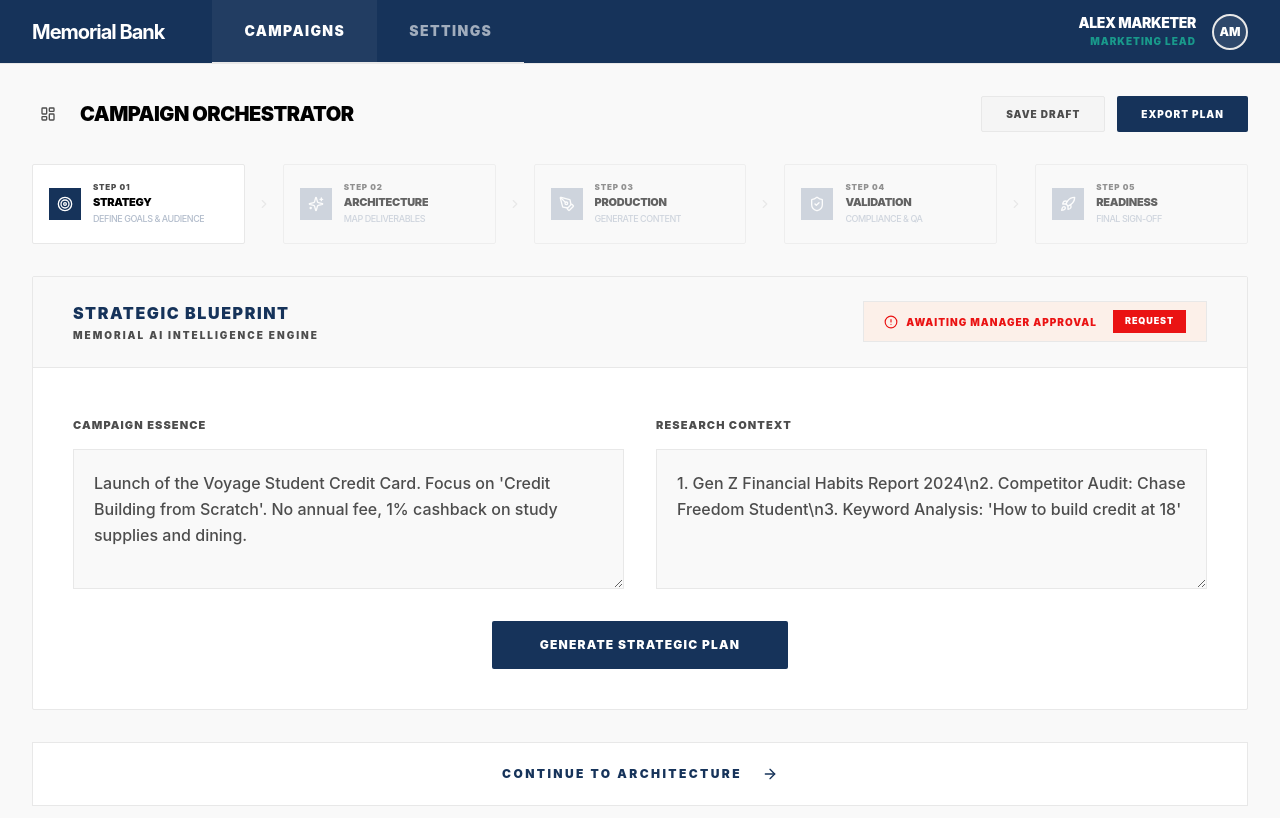
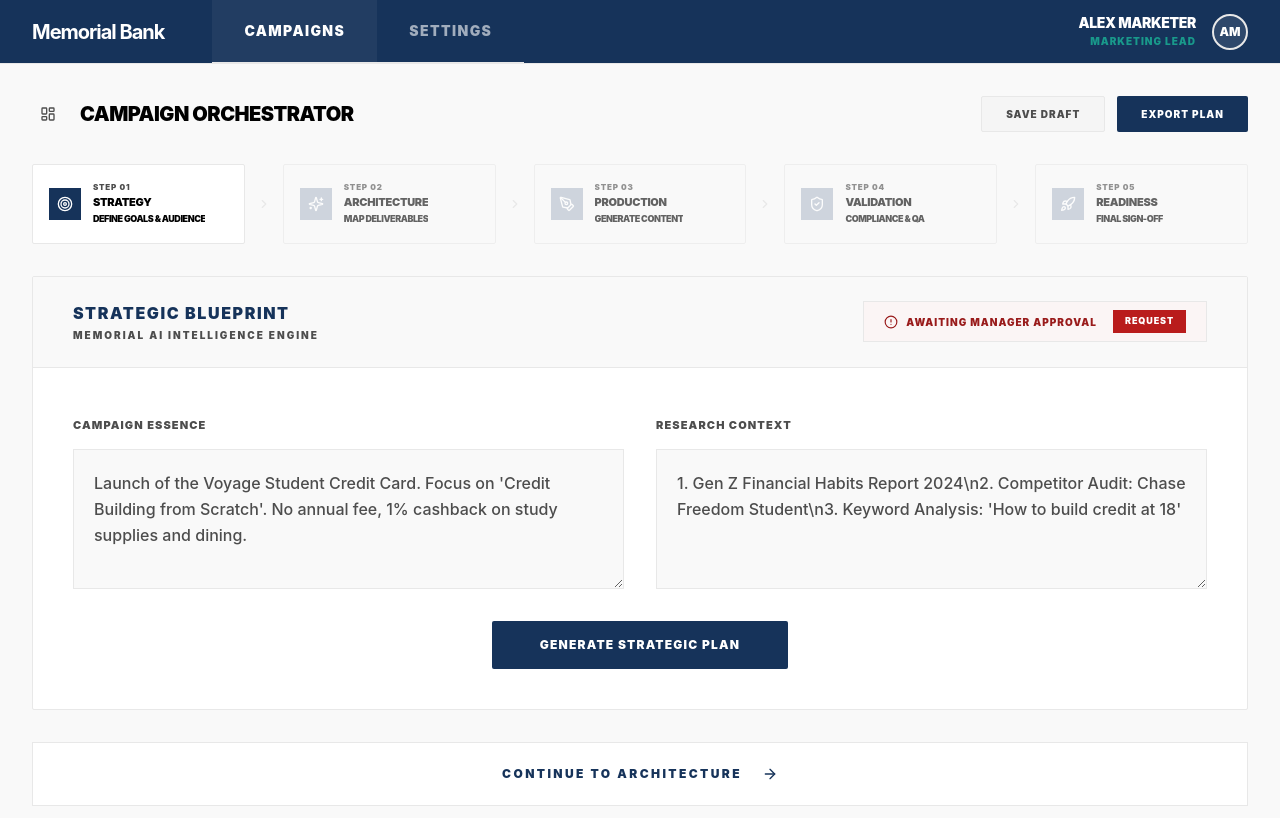
Before and after one commit to samarthdesigns/xt-marketing-demo, a React (Vite) app: page /campaign in a window 1280 px wide. Both pictures are taken after a click on the button "NEW CAMPAIGN". Shown: the top 818 px of the page. Built offline with nearby package versions, Linux system fonts and the light colour scheme.

Commit message:
[dyad] Refining UI colors and contrast - wrote 3 file(s)

```diff
--- a/src/components/campaign/Step1.tsx
+++ b/src/components/campaign/Step1.tsx
@@ -38,14 +38,14 @@ const Step1 = ({ onNext }: { onNext: () => void }) => {
             <h3 className="text-base font-black text-[#16335A] tracking-widest uppercase">Strategic Blueprint</h3>
             <p className="text-[10px] font-black text-[#4D4D4D] uppercase tracking-[0.2em] mt-0.5">Memorial AI Intelligence Engine</p>
           </div>
-          <div className="bg-[#FCF0E9] px-5 py-2 rounded-sm border border-[#EA1313]/10 flex items-center gap-4">
+          <div className="bg-red-50/50 px-5 py-2 rounded-sm border border-red-100 flex items-center gap-4">
             <div className="flex items-center gap-2">
-              <AlertCircle size={14} className="text-[#EA1313]" />
-              <p className="text-[10px] font-black text-[#EA1313] uppercase tracking-widest">Awaiting Manager Approval</p>
+              <AlertCircle size={14} className="text-red-800" />
+              <p className="text-[10px] font-black text-red-800 uppercase tracking-widest">Awaiting Manager Approval</p>
             </div>
             <button
               onClick={handleRequestApproval}
-              className="text-[9px] font-black text-white bg-[#EA1313] px-3 py-1 rounded-sm uppercase tracking-widest hover:bg-[#230B00] transition-colors"
+              className="text-[9px] font-black text-white bg-red-700 px-3 py-1 rounded-sm uppercase tracking-widest hover:bg-red-800 transition-colors"
             >
               Request
             </button>
--- a/src/components/campaign/Step5.tsx
+++ b/src/components/campaign/Step5.tsx
@@ -104,12 +104,12 @@ const Step5 = () => {
                 <p className="text-[10px] font-black text-[#4D4D4D] uppercase tracking-widest mt-1">Memorize Bank • Q3 2024</p>
               </div>
               <div className="flex items-center gap-4">
-                <div className="bg-[#FCF0E9] px-4 py-2 rounded-sm border border-[#EA1313]/10 flex items-center gap-3">
-                  <AlertCircle size={14} className="text-[#EA1313]" />
-                  <p className="text-[10px] font-black text-[#EA1313] uppercase tracking-widest">Awaiting Manager Approval</p>
+                <div className="bg-red-50/50 px-4 py-2 rounded-sm border border-red-100 flex items-center gap-3">
+                  <AlertCircle size={14} className="text-red-800" />
+                  <p className="text-[10px] font-black text-red-800 uppercase tracking-widest">Awaiting Manager Approval</p>
                   <button
                     onClick={() => showSuccess("Approval request sent to manager.")}
-                    className="ml-2 text-[9px] font-black text-white bg-[#EA1313] px-3 py-1 rounded-sm uppercase tracking-widest hover:bg-[#230B00] transition-colors"
+                    className="ml-2 text-[9px] font-black text-white bg-red-700 px-3 py-1 rounded-sm uppercase tracking-widest hover:bg-red-800 transition-colors"
                   >
                     Request
                   </button>
--- a/src/pages/CampaignManagement.tsx
+++ b/src/pages/CampaignManagement.tsx
@@ -106,7 +106,7 @@ const CampaignManagement = () => {
                         <div className="overflow-hidden">
                           <p className="text-[8px] font-black uppercase tracking-widest text-[#4D4D4D]">Step 0{step.id}</p>
                           <h3 className="font-black text-[11px] text-[#000000] uppercase tracking-tight truncate">{step.title}</h3>
-                          <p className="text-[9px] font-medium text-[#B3BDCC] uppercase tracking-tighter truncate">{step.sub}</p>
+                          <p className="text-[9px] font-black text-[#000000] uppercase tracking-tighter truncate">{step.sub}</p>
                         </div>
                       </div>
                     </button>
```
